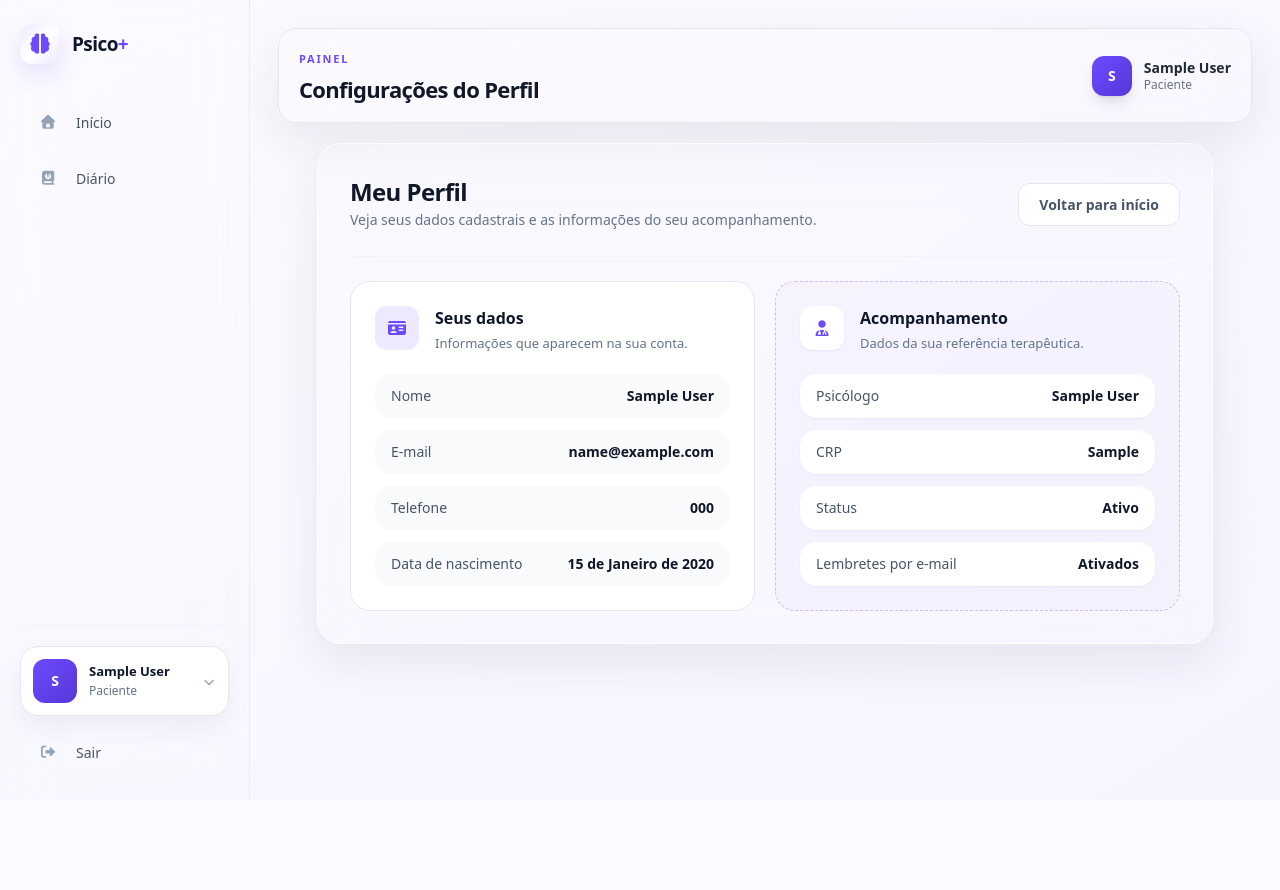
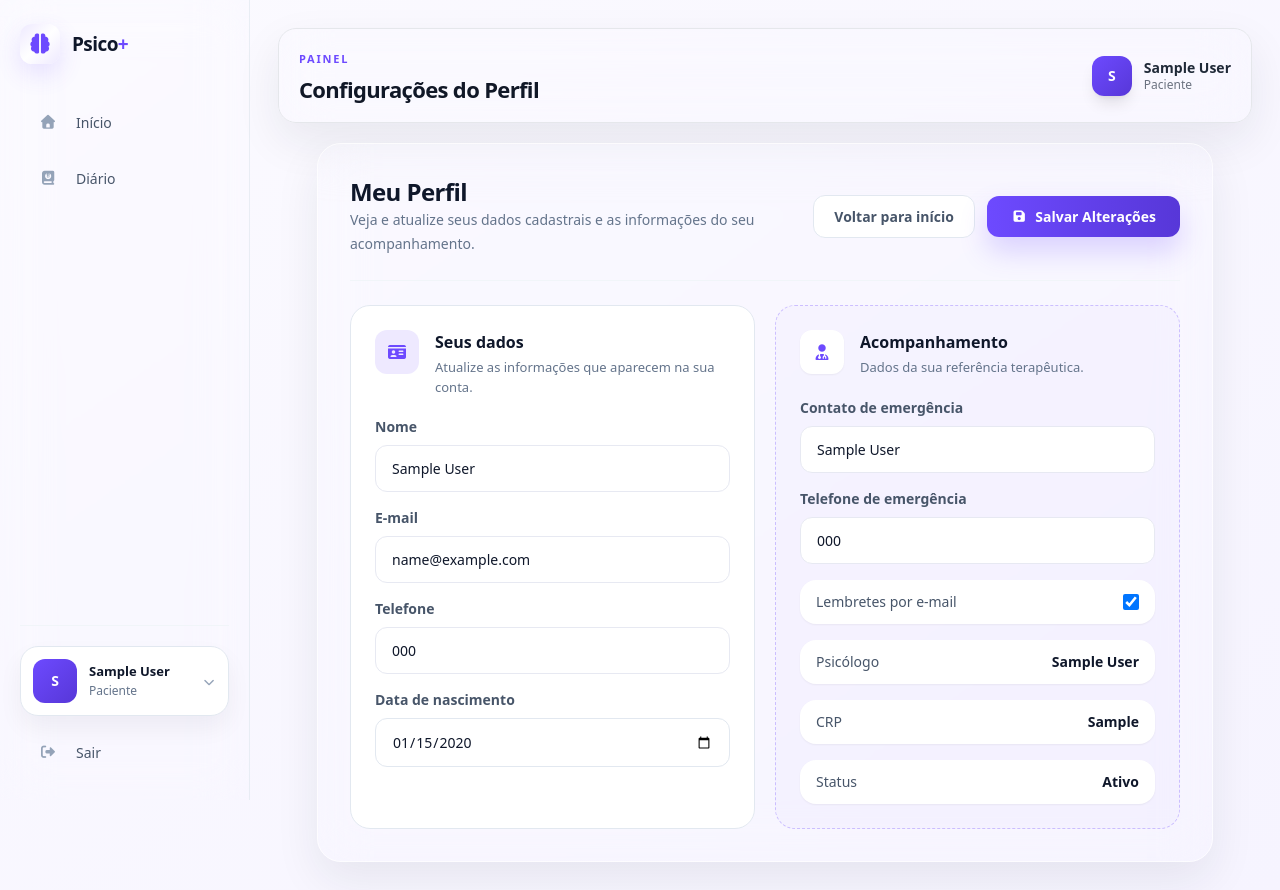
Before and after one commit to leticiazlopes/psicoplus, a Django app: page /meu-perfil/ in a window 1280 px wide. Before the commit the page ends 800 px from the top, so only its background shows below. Run offline with Django 4.2, Linux system fonts and the light colour scheme; a user stored in the database is signed in; tables that the repository leaves empty hold one stand-in row (values such as "Sample post"); some libraries are stand-ins or nearby versions.

Commit message:
PSI-175: Add edição dos dados do paciente

```diff
--- a/accounts/forms.py
+++ b/accounts/forms.py
@@ -145,6 +145,7 @@ class CadastroPacienteForm(forms.ModelForm):
             "data_nascimento",
             "contato_emergencia_nome",
             "contato_emergencia_telefone",
+            "aceita_lembrete_email",
         ]
         widgets = {
             "nome_completo": forms.TextInput(attrs={"placeholder": "Nome completo do paciente"}),
@@ -153,14 +154,20 @@ class CadastroPacienteForm(forms.ModelForm):
             "data_nascimento": forms.DateInput(attrs={"type": "date"}, format="%Y-%m-%d"),
             "contato_emergencia_nome": forms.TextInput(attrs={"placeholder": "Nome do contato"}),
             "contato_emergencia_telefone": forms.TextInput(attrs={"placeholder": "Telefone de emergência"}),
+            "aceita_lembrete_email": forms.CheckboxInput(),
         }
 
     def __init__(self, *args, **kwargs):
         super().__init__(*args, **kwargs)
         for field in self.fields.values():
-            field.widget.attrs.update({
-                "class": "w-full rounded-xl border border-slate-200 bg-white px-4 py-3 text-[14px] text-slate-900 outline-none transition placeholder:text-slate-400 focus:border-primary focus:ring-4 focus:ring-primary/10"
-            })
+            if field.widget.input_type == "checkbox":
+                field.widget.attrs.update({
+                    "class": "h-4 w-4 rounded border-slate-300 text-primary focus:ring-primary"
+                })
+            else:
+                field.widget.attrs.update({
+                    "class": "w-full rounded-xl border border-slate-200 bg-white px-4 py-3 text-[14px] text-slate-900 outline-none transition placeholder:text-slate-400 focus:border-primary focus:ring-4 focus:ring-primary/10"
+                })
 
     def clean_email(self):
         email = self.cleaned_data.get("email")
--- a/accounts/views.py
+++ b/accounts/views.py
@@ -54,21 +54,33 @@ class MeuPerfilUpdateView(LoginRequiredMixin, SuccessMessageMixin, UpdateView):
     success_url = reverse_lazy("pacientes_lista")
     success_message = "Seu perfil foi atualizado com sucesso!"
 
+    def _render_perfil_paciente(self, request, paciente, form=None):
+        if form is None:
+            form = CadastroPacienteForm(instance=paciente)
+
+        context = {
+            "perfil_tipo": "paciente",
+            "paciente": paciente,
+            "usuario_logado": request.user,
+            "form": form,
+        }
+        return render(request, self.template_name, context)
+
     def dispatch(self, request, *args, **kwargs):
         if request.user.is_authenticated and request.user.perfil == Usuario.Perfil.PACIENTE:
-            if request.method != "GET":
-                return redirect("meu_perfil")
-
             paciente = get_object_or_404(
                 Paciente.objects.select_related("usuario", "psicologo__usuario"),
                 usuario=request.user,
             )
-            context = {
-                "perfil_tipo": "paciente",
-                "paciente": paciente,
-                "usuario_logado": request.user,
-            }
-            return render(request, self.template_name, context)
+            if request.method == "POST":
+                form = CadastroPacienteForm(request.POST, instance=paciente)
+                if form.is_valid():
+                    form.save()
+                    messages.success(request, "Seu perfil foi atualizado com sucesso!")
+                    return redirect("meu_perfil")
+                return self._render_perfil_paciente(request, paciente, form)
+
+            return self._render_perfil_paciente(request, paciente)
 
         return super().dispatch(request, *args, **kwargs)
 
--- a/templates/accounts/meu_perfil.html
+++ b/templates/accounts/meu_perfil.html
@@ -11,17 +11,31 @@
         <div class="flex flex-col gap-4 border-b border-slate-100 pb-6 lg:flex-row lg:items-center lg:justify-between">
             <div>
                 <h1 class="text-2xl font-bold text-slate-900 tracking-tight">Meu Perfil</h1>
-                <p class="text-[14px] leading-6 text-slate-500">Veja seus dados cadastrais e as informações do seu acompanhamento.</p>
+                <p class="text-[14px] leading-6 text-slate-500">Veja e atualize seus dados cadastrais e as informações do seu acompanhamento.</p>
             </div>
 
-            <div class="flex flex-wrap gap-3">
-                <a href="{% url 'dashboard_paciente' %}" class="inline-flex items-center justify-center rounded-xl border border-slate-200 bg-white px-5 py-2.5 text-[14px] font-semibold text-slate-600 transition hover:border-primary/20 hover:text-primary">
+            <div class="flex flex-nowrap items-center gap-3">
+                <a href="{% url 'dashboard_paciente' %}" class="inline-flex shrink-0 items-center justify-center whitespace-nowrap rounded-xl border border-slate-200 bg-white px-5 py-2.5 text-[14px] font-semibold text-slate-600 transition hover:border-primary/20 hover:text-primary">
                     Voltar para início
                 </a>
+                <button form="perfil-form-paciente" type="submit" class="inline-flex shrink-0 items-center justify-center gap-2 whitespace-nowrap rounded-xl bg-gradient-to-r from-primary to-primaryDark px-6 py-2.5 text-[14px] font-semibold text-white shadow-[0_14px_28px_rgba(109,74,255,0.22)] transition hover:translate-y-[-1px]">
+                    <i class="fa-solid fa-floppy-disk text-[13px]"></i>
+                    Salvar Alterações
+                </button>
             </div>
         </div>
 
-        <div class="mt-6 grid gap-5 lg:grid-cols-2">
+        {% if form.non_field_errors %}
+        <div class="mt-6 rounded-2xl border border-rose-200 bg-rose-50 px-4 py-3 text-[14px] text-rose-700">
+            {% for error in form.non_field_errors %}
+            <p class="flex items-center gap-2"><i class="fa-solid fa-circle-exclamation"></i> {{ error }}</p>
+            {% endfor %}
+        </div>
+        {% endif %}
+
+        <form id="perfil-form-paciente" method="post" novalidate class="mt-6 grid gap-5 lg:grid-cols-2">
+            {% csrf_token %}
+
             <section class="rounded-[20px] border border-slate-200 bg-white p-5 lg:p-6">
                 <div class="mb-5 flex items-start gap-4">
                     <div class="flex h-11 w-11 shrink-0 items-center justify-center rounded-xl bg-primarySoft text-primary">
@@ -29,26 +43,33 @@
                     </div>
                     <div>
                         <h3 class="text-[16px] font-bold text-slate-900">Seus dados</h3>
-                        <p class="mt-1 text-[13px] text-slate-500">Informações que aparecem na sua conta.</p>
+                        <p class="mt-1 text-[13px] text-slate-500">Atualize as informações que aparecem na sua conta.</p>
                     </div>
                 </div>
 
-                <div class="space-y-3">
-                    <div class="flex items-center justify-between rounded-2xl bg-slate-50 px-4 py-3">
-                        <span class="text-sm font-medium text-slate-600">Nome</span>
-                        <span class="text-sm font-bold text-slate-900 text-right">{{ paciente.nome_completo }}</span>
+                <div class="space-y-4">
+                    <div>
+                        <label for="{{ form.nome_completo.id_for_label }}" class="mb-2 block text-sm font-semibold text-slate-600">Nome</label>
+                        {{ form.nome_completo }}
+                        {% if form.nome_completo.errors %}<p class="mt-1.5 text-[12px] font-medium text-rose-600">{{ form.nome_completo.errors.0 }}</p>{% endif %}
                     </div>
-                    <div class="flex items-center justify-between rounded-2xl bg-slate-50 px-4 py-3">
-                        <span class="text-sm font-medium text-slate-600">E-mail</span>
-                        <span class="text-sm font-bold text-slate-900 text-right">{{ paciente.email }}</span>
+
+                    <div>
+                        <label for="{{ form.email.id_for_label }}" class="mb-2 block text-sm font-semibold text-slate-600">E-mail</label>
+                        {{ form.email }}
+                        {% if form.email.errors %}<p class="mt-1.5 text-[12px] font-medium text-rose-600">{{ form.email.errors.0 }}</p>{% endif %}
                     </div>
-                    <div class="flex items-center justify-between rounded-2xl bg-slate-50 px-4 py-3">
-                        <span class="text-sm font-medium text-slate-600">Telefone</span>
-                        <span class="text-sm font-bold text-slate-900 text-right">{{ paciente.telefone|default:"Não informado" }}</span>
+
+                    <div>
+                        <label for="{{ form.telefone.id_for_label }}" class="mb-2 block text-sm font-semibold text-slate-600">Telefone</label>
+                        {{ form.telefone }}
+                        {% if form.telefone.errors %}<p class="mt-1.5 text-[12px] font-medium text-rose-600">{{ form.telefone.errors.0 }}</p>{% endif %}
                     </div>
-                    <div class="flex items-center justify-between rounded-2xl bg-slate-50 px-4 py-3">
-                        <span class="text-sm font-medium text-slate-600">Data de nascimento</span>
-                        <span class="text-sm font-bold text-slate-900 text-right">{{ paciente.data_nascimento|default:"Não informada" }}</span>
+
+                    <div>
+                        <label for="{{ form.data_nascimento.id_for_label }}" class="mb-2 block text-sm font-semibold text-slate-600">Data de nascimento</label>
+                        {{ form.data_nascimento }}
+                        {% if form.data_nascimento.errors %}<p class="mt-1.5 text-[12px] font-medium text-rose-600">{{ form.data_nascimento.errors.0 }}</p>{% endif %}
                     </div>
                 </div>
             </section>
@@ -64,7 +85,24 @@
                     </div>
                 </div>
 
-                <div class="space-y-3">
+                <div class="space-y-4">
+                    <div>
+                        <label for="{{ form.contato_emergencia_nome.id_for_label }}" class="mb-2 block text-sm font-semibold text-slate-600">Contato de emergência</label>
+                        {{ form.contato_emergencia_nome }}
+                        {% if form.contato_emergencia_nome.errors %}<p class="mt-1.5 text-[12px] font-medium text-rose-600">{{ form.contato_emergencia_nome.errors.0 }}</p>{% endif %}
+                    </div>
+
+                    <div>
+                        <label for="{{ form.contato_emergencia_telefone.id_for_label }}" class="mb-2 block text-sm font-semibold text-slate-600">Telefone de emergência</label>
+                        {{ form.contato_emergencia_telefone }}
+                        {% if form.contato_emergencia_telefone.errors %}<p class="mt-1.5 text-[12px] font-medium text-rose-600">{{ form.contato_emergencia_telefone.errors.0 }}</p>{% endif %}
+                    </div>
+
+                    <label class="flex items-center justify-between rounded-2xl bg-white px-4 py-3 shadow-sm">
+                        <span class="text-sm font-medium text-slate-600">Lembretes por e-mail</span>
+                        {{ form.aceita_lembrete_email }}
+                    </label>
+
                     <div class="flex items-center justify-between rounded-2xl bg-white px-4 py-3 shadow-sm">
                         <span class="text-sm font-medium text-slate-600">Psicólogo</span>
                         <span class="text-sm font-bold text-slate-900 text-right">{{ paciente.psicologo.usuario.nome }}</span>
@@ -77,13 +115,9 @@
                         <span class="text-sm font-medium text-slate-600">Status</span>
                         <span class="text-sm font-bold text-slate-900 text-right">{% if paciente.ativo %}Ativo{% else %}Inativo{% endif %}</span>
                     </div>
-                    <div class="flex items-center justify-between rounded-2xl bg-white px-4 py-3 shadow-sm">
-                        <span class="text-sm font-medium text-slate-600">Lembretes por e-mail</span>
-                        <span class="text-sm font-bold text-slate-900 text-right">{% if paciente.aceita_lembrete_email %}Ativados{% else %}Desativados{% endif %}</span>
-                    </div>
                 </div>
             </section>
-        </div>
+        </form>
     </div>
 </section>
 {% else %}
```
